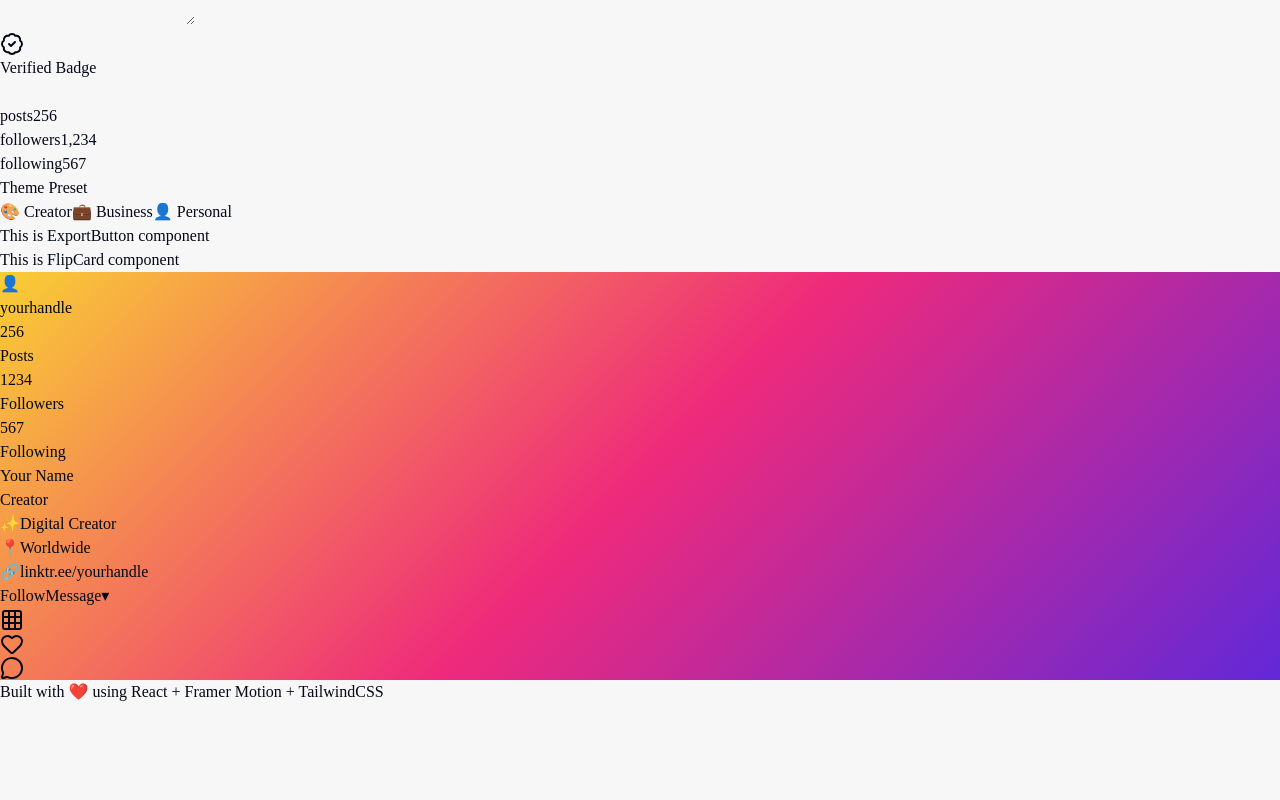
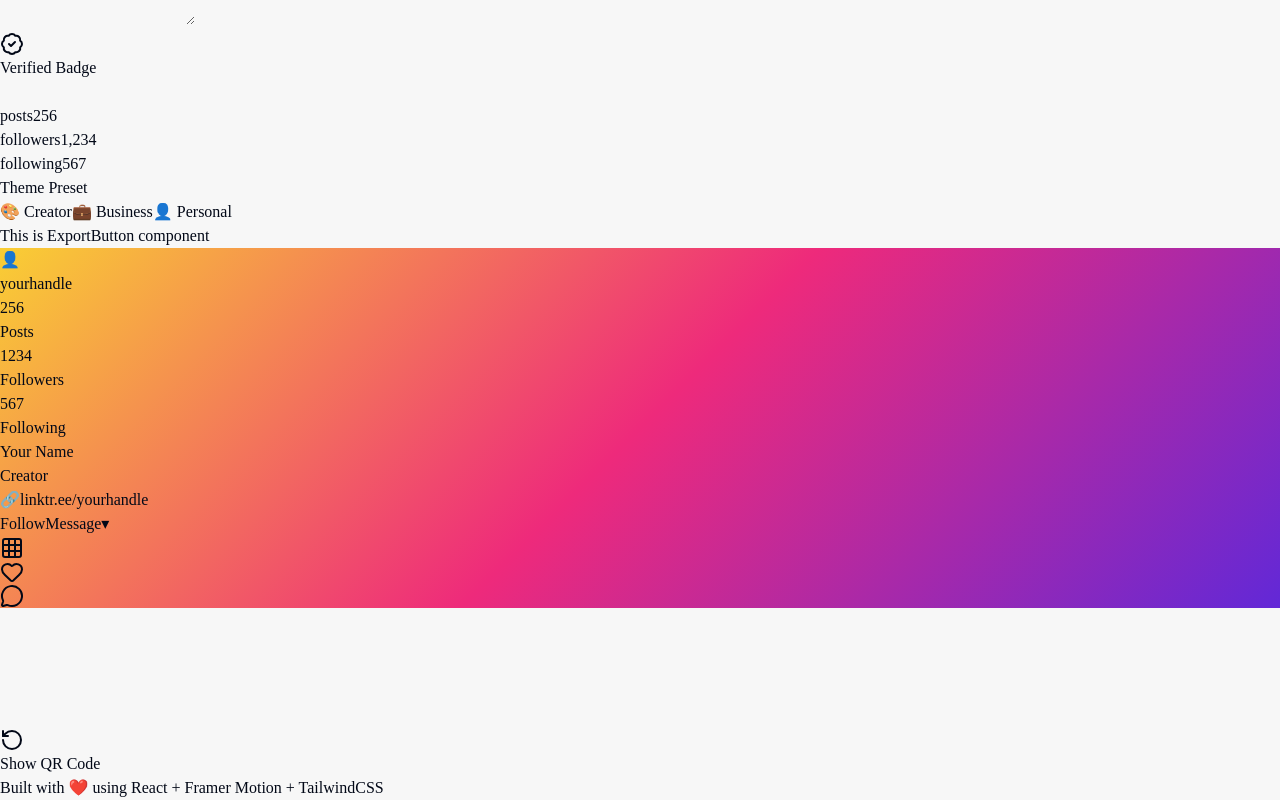
Before and after one commit to MoriamAkterSwarna/profile-starter, a React (Vite) app: page / in a window 1280 px wide. Shown: the part 394-1194 px from the top of the page. Before the commit the page ends 1098 px from the top, so only its background shows below. Built offline with nearby package versions, Linux system fonts and the light colour scheme.

Commit message:
FlipCard with front and back side implemented

```diff
--- a/src/App.jsx
+++ b/src/App.jsx
@@ -45,7 +45,7 @@ const App = () => {
           {/* Preview Side */}
           <div className="w-full lg:w-1/2 flex justify-center lg:sticky lg:top-8 animate-fade-in" style={{ animationDelay: "0.1s" }}>
             <FlipCard ref={cardRef} profile={profile} />
-            <ProfilePreview profile={profile} />
+            {/* <ProfilePreview profile={profile} /> */}
           </div>
         </div>
       </main>
--- a/src/components/FlipCard.jsx
+++ b/src/components/FlipCard.jsx
@@ -1,10 +1,57 @@
+import { useState, forwardRef } from "react";
+import ProfilePreview from "./ProfilePreview";
 
-const FlipCard = () => {
- return (
- <div>
- <h1>This is FlipCard component</h1>
- </div>
- )
-};
+import { RotateCcw } from "lucide-react";
+import QrSection from "./QrSection";
+
+const FlipCard = forwardRef(function FlipCard(props, ref) {
+  const { profile } = props;
+  const [isFlipped, setIsFlipped] = useState(false);
+
+  return (
+    <div className="flex flex-col items-center gap-4">
+      {/* Card container with perspective */}
+      <div className="relative w-fit" style={{ perspective: 1200 }}>
+        <div
+          ref={ref}
+          className="relative w-full transition-transform duration-500"
+          style={{
+            transformStyle: "preserve-3d",
+            transform: isFlipped ? "rotateY(180deg)" : "rotateY(0deg)",
+            minHeight: 480,
+          }}
+        >
+          {/* Front */}
+          <div
+            className="w-100 h-full"
+            style={{ backfaceVisibility: "hidden" }}
+          >
+            <ProfilePreview profile={profile} />
+          </div>
+
+          {/* Back */}
+          <div
+            className="absolute inset-0 w-100 h-full"
+            style={{
+              backfaceVisibility: "hidden",
+              transform: "rotateY(180deg)",
+            }}
+          >
+            <QrSection profile={profile} />
+          </div>
+        </div>
+      </div>
+
+      {/* Flip button */}
+      <button
+        onClick={() => setIsFlipped((flip) => !flip)}
+        className="flex items-center gap-2 px-5 py-2.5 rounded-full bg-card border border-border text-foreground text-sm font-medium shadow-md hover:shadow-lg transition-all hover-scale"
+      >
+        <RotateCcw className="h-4 w-4" />
+        {isFlipped ? "Show Profile" : "Show QR Code"}
+      </button>
+    </div>
+  );
+});
 
 export default FlipCard;
--- a/src/components/ProfileForm.jsx
+++ b/src/components/ProfileForm.jsx
@@ -33,9 +33,9 @@ const ProfileForm = ({ profile, onChange }) => {
   };
 
   return (
-    <div className="space-y-6">
+    <div className="space-y-3">
       {/* Profile Image Upload */}
-      <div className="flex flex-col items-center gap-3">
+      <div className="flex flex-col items-center gap-1.5">
         <label htmlFor="profile-upload" className="relative cursor-pointer group">
           <div className="h-24 w-24 rounded-full bg-gray-100 flex items-center justify-center overflow-hidden border-2 border-gray-200 transition-all group-hover:border-blue-500">
             {profile.profileImage ? (
@@ -53,7 +53,7 @@ const ProfileForm = ({ profile, onChange }) => {
       </div>
 
       {/* Username */}
-      <div className="space-y-2">
+      <div className="space-y-1.5">
         <label htmlFor="username" className="block text-sm font-medium text-gray-700">
           Username
         </label>
@@ -71,7 +71,7 @@ const ProfileForm = ({ profile, onChange }) => {
       </div>
 
       {/* Display Name */}
-      <div className="space-y-2">
+      <div className="space-y-1.5">
         <label htmlFor="displayName" className="block text-sm font-medium text-gray-700">
           Display Name
         </label>
@@ -86,7 +86,7 @@ const ProfileForm = ({ profile, onChange }) => {
       </div>
 
       {/* Bio */}
-      <div className="space-y-2">
+      <div className="space-y-1.5">
         <div className="flex items-center justify-between">
           <label htmlFor="bio" className="block text-sm font-medium text-gray-700">
             Bio
@@ -131,7 +131,7 @@ const ProfileForm = ({ profile, onChange }) => {
       </div>
 
       {/* Stats */}
-      <div className="grid grid-cols-3 gap-3">
+      <div className="grid grid-cols-3 gap-2">
         {(["posts", "followers", "following"] ).map((stat) => (
           <div key={stat} className="space-y-1">
             <label className="block text-xs font-medium text-gray-600 capitalize">{stat}</label>
@@ -146,7 +146,7 @@ const ProfileForm = ({ profile, onChange }) => {
       </div>
 
       {/* Theme Presets */}
-      <div className="space-y-2">
+      <div className="space-y-1.5">
         <label className="block text-sm font-medium text-gray-700">Theme Preset</label>
         <div className="flex gap-2">
           {themeOptions.map((t) => (
--- a/src/components/ProfilePreview.jsx
+++ b/src/components/ProfilePreview.jsx
@@ -8,13 +8,13 @@ const ProfilePreview = ({ profile }) => {
   return (
     <div
       className="max-w-lg w-full mx-auto rounded-2xl overflow-hidden shadow-2xl border border-white/10"
-      style={{ background: gradient }}
+      style={{ background: gradient, minHeight: 250 }}
     >
       {/* Profile Top Section */}
-      <div className="flex flex-col items-center pt-8 pb-4 px-6">
+      <div className="flex flex-col items-center pt-2 pb-1 px-2">
         {/* Avatar */}
         <div className="relative">
-          <div className="h-24 w-24 rounded-full bg-white/30 p-1">
+          <div className="h-12 w-12 rounded-full bg-white/30 p-0.5">
             <div className="h-full w-full rounded-full bg-white/40 flex items-center justify-center overflow-hidden">
               {profile?.profileImage ? (
                 <img
@@ -23,25 +23,25 @@ const ProfilePreview = ({ profile }) => {
                   className="h-full w-full object-cover rounded-full"
                 />
               ) : (
-                <span className="text-4xl text-gray-400">👤</span>
+                <span className="text-xl text-gray-400">👤</span>
               )}
             </div>
           </div>
           {profile?.isVerified && (
-            <span className="absolute -bottom-2 -right-2 bg-white rounded-full p-1 shadow">
-              <BadgeCheck className="h-6 w-6 text-blue-500 fill-blue-500" />
+            <span className="absolute -bottom-1.5 -right-1.5 bg-white rounded-full p-0.5 shadow">
+              <BadgeCheck className="h-4 w-4 text-blue-500 fill-blue-500" />
             </span>
           )}
         </div>
 
         {/* Username & Stats */}
-        <div className="flex flex-col items-center mt-4 w-full">
+        <div className="flex flex-col items-center mt-2 w-full">
           <div className="flex items-center gap-2">
             <span className="text-white font-bold text-lg tracking-tight">
               {profile?.username || "yourhandle"}
             </span>
           </div>
-          <div className="flex gap-8 mt-3 w-full justify-center">
+          <div className="flex gap-6 mt-2 w-full justify-center">
             {[
               { label: "Posts", value: profile?.posts },
               { label: "Followers", value: profile?.followers },
@@ -61,7 +61,7 @@ const ProfilePreview = ({ profile }) => {
       </div>
 
       {/* Name & Bio */}
-      <div className="px-6 mt-2 text-left">
+      <div className="px-4 mt-1 text-left">
         <p className="text-white font-semibold text-base">
           {profile?.displayName || "Your Name"}
         </p>
@@ -69,14 +69,7 @@ const ProfilePreview = ({ profile }) => {
           {profile?.theme || "Creator"}
         </p>
         <div className="mt-1 space-y-1 text-white/90 text-sm">
-          <div className="flex items-center gap-1">
-            <span className="text-yellow-200">✨</span>
-            <span>Digital Creator</span>
-          </div>
-          <div className="flex items-center gap-1">
-            <span className="text-pink-200">📍</span>
-            <span>Worldwide</span>
-          </div>
+
           <div className="flex items-center gap-1">
             <span className="text-blue-200">🔗</span>
             <a
@@ -87,13 +80,13 @@ const ProfilePreview = ({ profile }) => {
             </a>
           </div>
         </div>
-        <p className="text-white/90 text-sm mt-2 whitespace-pre-line leading-relaxed">
+        <p className="text-white/90 text-sm mt-1 whitespace-pre-line leading-relaxed">
           {profile?.bio}
         </p>
       </div>
 
       {/* Action Buttons */}
-      <div className="px-6 mt-4 flex gap-2 justify-center">
+      <div className="px-4 mt-2 flex gap-2 justify-center">
         <button className="flex-1 bg-white/30 text-white text-base font-semibold py-2 rounded-full hover:bg-white/40 transition">
           Follow
         </button>
@@ -106,22 +99,22 @@ const ProfilePreview = ({ profile }) => {
       </div>
 
       {/* Tabs */}
-      <div className="flex border-b border-white/30 mt-6">
+      <div className="flex border-b border-white/30 mt-2">
         <div className="flex-1 flex items-center justify-center py-2 border-b-2 border-white">
-          <Grid3X3 className="h-5 w-5 text-white" />
+          <Grid3X3 className="h-4 w-4 text-white" />
         </div>
         <div className="flex-1 flex items-center justify-center py-2">
-          <Heart className="h-5 w-5 text-white/60" />
+          <Heart className="h-4 w-4 text-white/60" />
         </div>
         <div className="flex-1 flex items-center justify-center py-2">
-          <MessageCircle className="h-5 w-5 text-white/60" />
+          <MessageCircle className="h-4 w-4 text-white/60" />
         </div>
       </div>
 
       {/* Grid Preview */}
       <div className="grid grid-cols-3 gap-px bg-white/10">
         {Array.from({ length: 6 }).map((_, i) => (
-          <div key={i} className="aspect-square bg-white/10" />
+          <div key={i} className="h-16 bg-white/10" />
         ))}
       </div>
     </div>
--- /dev/null
+++ b/src/components/QrSection.jsx
@@ -0,0 +1,10 @@
+
+const QrSection = () => {
+ return (
+ <div>
+ <h1>This is QrSection component</h1>
+ </div>
+ )
+};
+
+export default QrSection;
```
